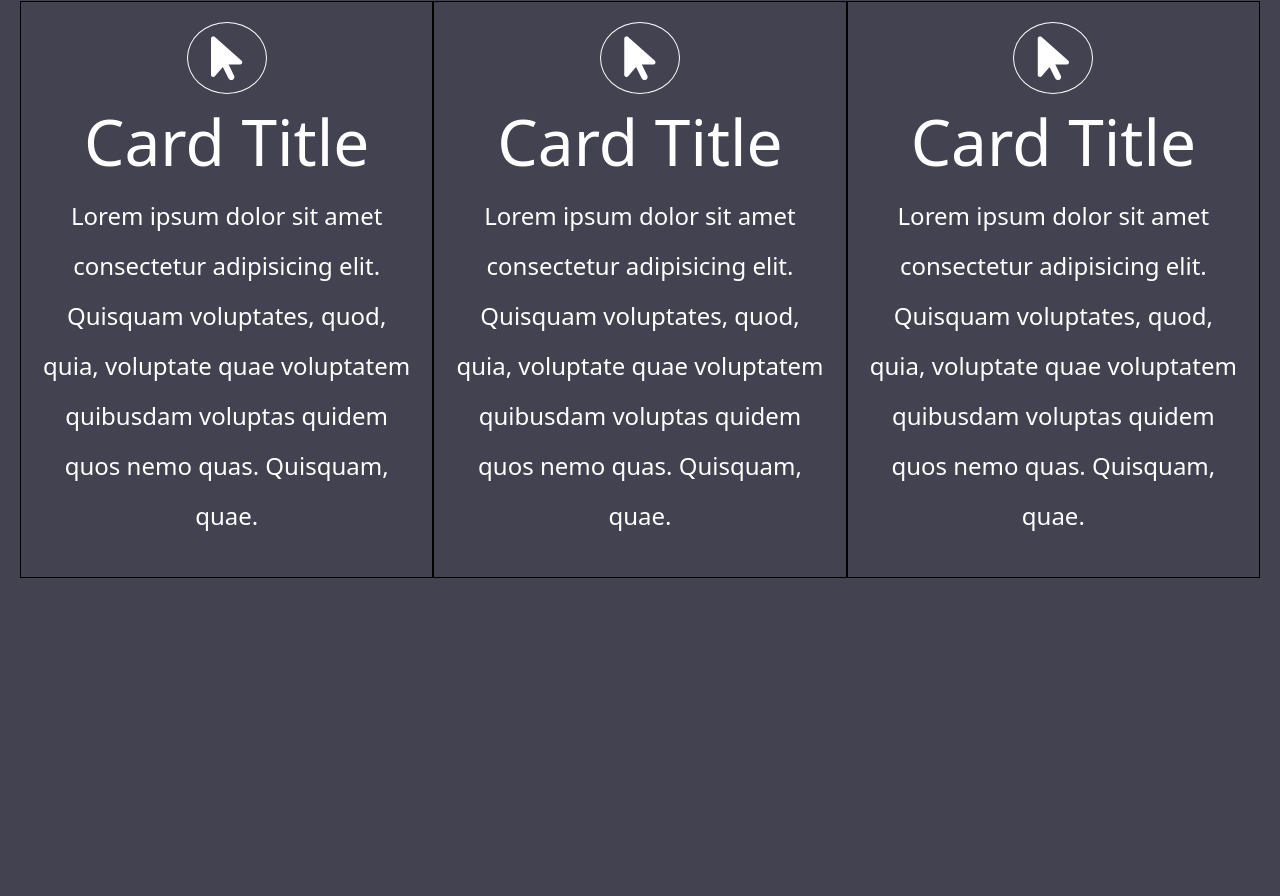
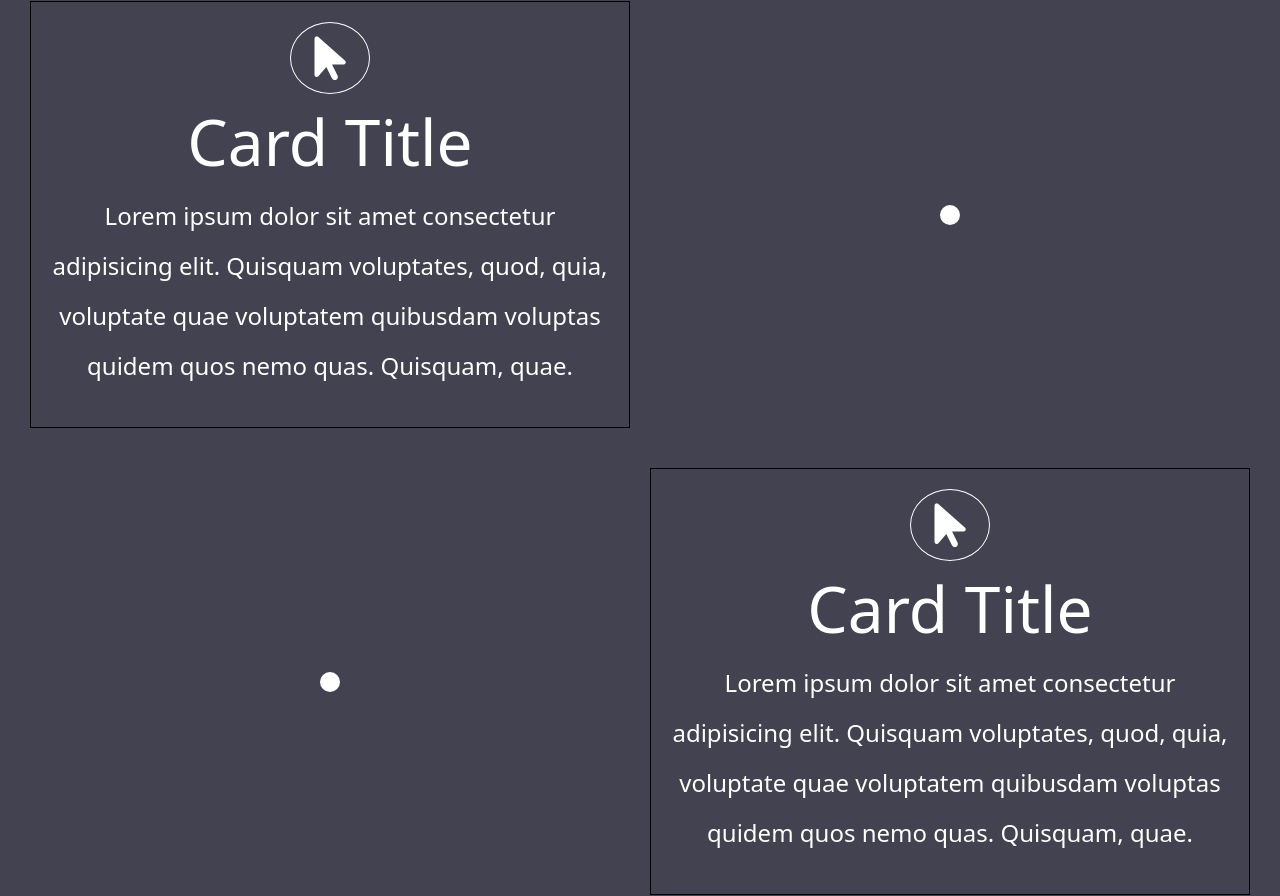
Before and after one commit to Alyeldeen66/moataz-project, a React (Create React App) app: page / in a window 1280 px wide. Shown: the part 1951-2847 px from the top of the page. Built offline with nearby package versions, Linux system fonts and the light colour scheme.

Commit message:
Finished 50% of how it works section

```diff
--- a/src/Components/Home/Home.css
+++ b/src/Components/Home/Home.css
@@ -84,8 +84,61 @@ section {
 
 .how-it-works-cards {
   display: grid;
-  grid-template-columns: repeat(3, 1fr);
+  grid-template-columns: repeat(2, 1fr);
   grid-template-rows: repeat(3, 1fr);
+  grid-template-areas:
+    "c1 a1"
+    "a2 c2"
+    "c3 a3";
+  grid-row-gap: 40px;
+  justify-items: center;
+}
+
+.hiw-1 {
+  grid-area: c1;
+}
+.hiw-2 {
+  grid-area: c2;
+}
+.hiw-3 {
+  grid-area: c3;
+}
+.anim1 {
+  grid-area: a1;
+}
+.anim2 {
+  grid-area: a2;
+}
+.anim3 {
+  grid-area: a3;
+}
+
+.how-it-works-animation {
+  width: 100%;
+  height: 100%;
+  display: flex;
+  justify-content: center;
+  align-items: center;
+}
+
+.how-it-works-animation-circle {
+  width: 100px;
+  height: 100px;
+  border-radius: 50%;
+  background: white;
+  display: flex;
+  justify-content: center;
+  align-items: center;
+  animation: circle 3s linear 0s infinite alternate;
+}
+
+@keyframes circle {
+  0% {
+    transform: scale(0);
+  }
+  100% {
+    transform: scale(3);
+  }
 }
 
 .how-it-works-card {
--- a/src/Components/Home/Home.js
+++ b/src/Components/Home/Home.js
@@ -1,6 +1,5 @@
 import React from "react";
 import "./Home.css";
-import { FontAwesomeIcon } from "@fortawesome/react-fontawesome";
 import "font-awesome/css/font-awesome.min.css";
 
 function Home() {
@@ -63,7 +62,7 @@ function Home() {
             <hr />
 
             <div className="how-it-works-cards">
-              <div className="how-it-works-card">
+              <div className="how-it-works-card hiw-1">
                 <div className="how-it-works-card-icon">
                   <i class="fa-solid fa-arrow-pointer"></i>
                 </div>
@@ -74,7 +73,11 @@ function Home() {
                   quibusdam voluptas quidem quos nemo quas. Quisquam, quae.
                 </p>
               </div>
-              <div className="how-it-works-card">
+              <div className="how-it-works-animation anim1">
+                <div className="how-it-works-animation-circle"></div>
+                <div className="how-it-works-animation-line"></div>
+              </div>
+              <div className="how-it-works-card hiw-2">
                 <div className="how-it-works-card-icon">
                   <i class="fa-solid fa-arrow-pointer"></i>
                 </div>
@@ -85,7 +88,11 @@ function Home() {
                   quibusdam voluptas quidem quos nemo quas. Quisquam, quae.
                 </p>
               </div>
-              <div className="how-it-works-card">
+              <div className="how-it-works-animation anim2">
+                <div className="how-it-works-animation-circle"></div>
+                <div className="how-it-works-animation-line"></div>
+              </div>
+              <div className="how-it-works-card hiw-3">
                 <div className="how-it-works-card-icon">
                   <i class="fa-solid fa-arrow-pointer"></i>
                 </div>
@@ -96,6 +103,10 @@ function Home() {
                   quibusdam voluptas quidem quos nemo quas. Quisquam, quae.
                 </p>
               </div>
+              <div className="how-it-works-animation anim3">
+                <div className="how-it-works-animation-circle"></div>
+                <div className="how-it-works-animation-line"></div>
+              </div>
             </div>
           </div>
         </section>
```
